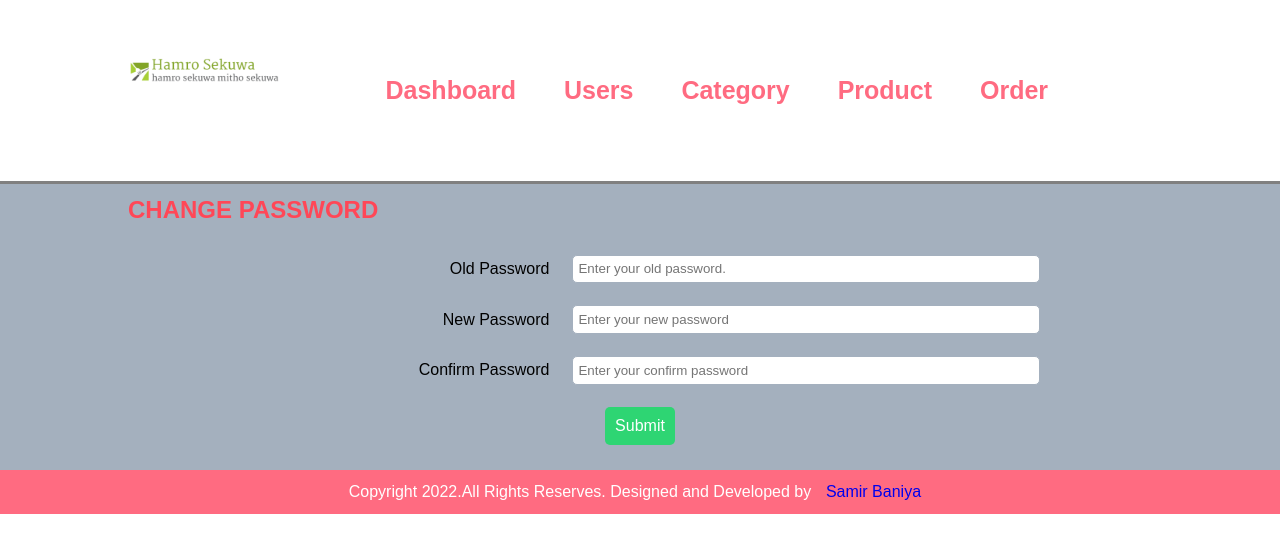
After one commit to samirbaniya/product-ordering-system, a PHP site: page /product-ordering-system/admin/update-password.php?id=1 in a window 1280 px wide. The commit adds this page. Shown: the top 553 px of the page. Run offline with PHP 8.4, Linux system fonts and the light colour scheme; tables that the repository leaves empty or names only in its code hold one stand-in row (values such as "Sample post").

Commit message:
change password

```diff
--- a/admin/add-user.php
+++ b/admin/add-user.php
@@ -57,10 +57,10 @@ if($_SERVER["REQUEST_METHOD"] == "POST"){
             $execute = mysqli_query($conn, $sql) or die(mysqli_error($conn));
             //create database
             if($execute = TRUE){
-                $_SESSION['message']= "User Added Succefully";
+                $_SESSION['message']= '<div class="success"> User Added Succefully </div>';
                 header('location:'.APP_URL.'admin/manage-user.php');
             }else{
-                $_SESSION['message'] = "Could not Add User Instantly. Try Again";
+                $_SESSION['message'] = '<div class="error"> Could not Add User Instantly. Try Again </div>';
                 header('location:'.APP_URL.'admin/manage-user.php');
             }
         }else{
--- /dev/null
+++ b/admin/update-password.php
@@ -0,0 +1,114 @@
+<?php include('common/header.php') ?>
+
+    <!-- Body Section Starts -->
+    <section class="content">
+        <div class="wrapper">
+             <h1 class="heading">CHANGE PASSWORD</h1>
+            <br>
+            <?php include('config/session.php') ?>
+            <?php
+            //getting id
+            $id = $_GET['id'];
+
+            //making sql to select value
+            $sql = "SELECT * FROM users where id='$id'";
+
+            //execute the query
+            $exec = mysqli_query($conn,$sql);
+
+            //count the number of rows
+            $count = mysqli_num_rows($exec);
+
+            if($count == 1){
+                while($rows=mysqli_fetch_assoc($exec)){
+                    $id = $rows['id'];
+                }
+            }
+
+            ?>
+             <!-- Users Add Form -->
+                <form method="post" action="">
+                    <table class="table">
+                        <tr>
+                            <td class="text-right">Old Password</td>
+                            <td><input type="text" name="old_password" placeholder="Enter your old password." id="old_password" class="form-control"></td>
+                        </tr>
+                        <tr>
+                            <td class="text-right">New Password</td>
+                            <td><input type="text" name="new_password" placeholder="Enter your new password" id="new_password" class="form-control"></td>
+                        </tr>
+                        <tr>
+                            <td class="text-right">Confirm Password</td>
+                            <td><input type="text" name="confirm_password" placeholder="Enter your confirm password" id="confirm_password" class="form-control"></td>
+                        </tr>
+
+                        <tr>
+                            <td colspan="2" class="text-center">
+                            <input type="hidden" name="id" value="<?php echo $id; ?>">
+                            <input type="submit" name="submit" id="submit" value="Submit" class="btn btn-primary"></td>
+                        </tr>
+                    </table>
+                </form>
+             <!-- Users Add Form End -->
+        </div>
+    </section>
+    <!-- Body Section Ends -->
+
+
+
+<?php include('common/footer.php') ?>
+
+<?php
+//Form Submit Code
+//check if request method is POST or not
+if($_SERVER["REQUEST_METHOD"] == "POST"){
+    if(isset($_POST['submit'])){
+        //Getting the data from the web form in respective variable
+        $old_password = md5($_POST['old_password']);
+        $new_password = md5($_POST['new_password']);
+        $confirm_password = md5($_POST['confirm_password']);
+        $id = $_POST['id'];
+
+        //checking the user exists
+        $checkSql = "SELECT * FROM USERS WHERE ID=$id AND password='$old_password'";
+
+        //execute the checking sql
+        $exec = mysqli_query($conn, $checkSql);
+
+        //if execution is successful
+        if($exec == TRUE){
+            //count the number of rows
+            $count = mysqli_num_rows($exec);
+            if($count==1){
+               var_dump($new_password);
+                    if($new_password == $confirm_password){
+                        //creating update $sql
+                        $sql = "UPDATE users SET
+                                password='$new_password',
+                                WHERE id='$id' AND password='$old_password'";
+
+                                //execute the query
+                                $execute = mysqli_query($conn, $sql);
+
+                                //check if update
+                                if($execute == TRUE){
+                                    //if success
+                                    $_SESSION['message'] = '<div class="success"> Password Updated Successfully</div>' ;
+                                    header('location:'.APP_URL.'admin/manage-user.php');
+                                }else{
+                                    //if error
+                                    $_SESSION['message'] = '<div class="error">Something went wrong! Please try again .</div>';
+                                    header('location:'.APP_URL.'admin/update-password.php');
+                                }
+                    }else{
+                        $_SESSION['message'] = '<div class="error">Please confirm your password.</div>';
+                        header('location:'.APP_URL.'admin/update-password.php');
+                    }
+
+            }
+        }else{
+                $_SESSION['message'] = '<div class="error">Could not find the User.</div>';
+        }
+    }
+}
+?>
--- a/css/admin.css
+++ b/css/admin.css
@@ -134,3 +134,11 @@ a{
 .text-right{
     text-align: right;
 }
+.success{
+    color: white;
+    background-color: #2ed573;
+}
+.error{
+    color: #ff4757;
+    background-color: white;
+}
```
Also changed, not shown: admin/delete-user.php (added, +23 -0 lines), admin/edit-user.php (added, +93 -0 lines), admin/manage-user.php (+36 -8 lines).
